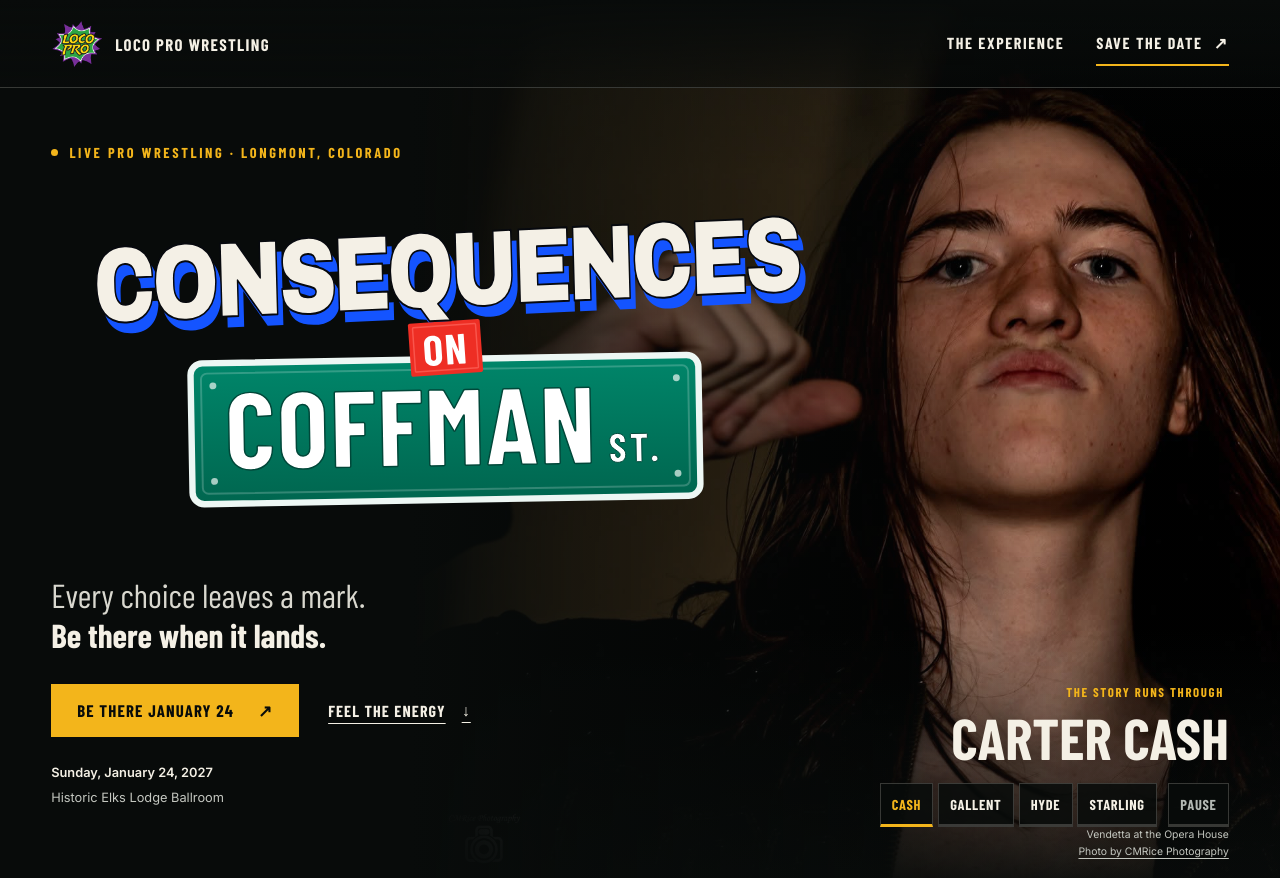
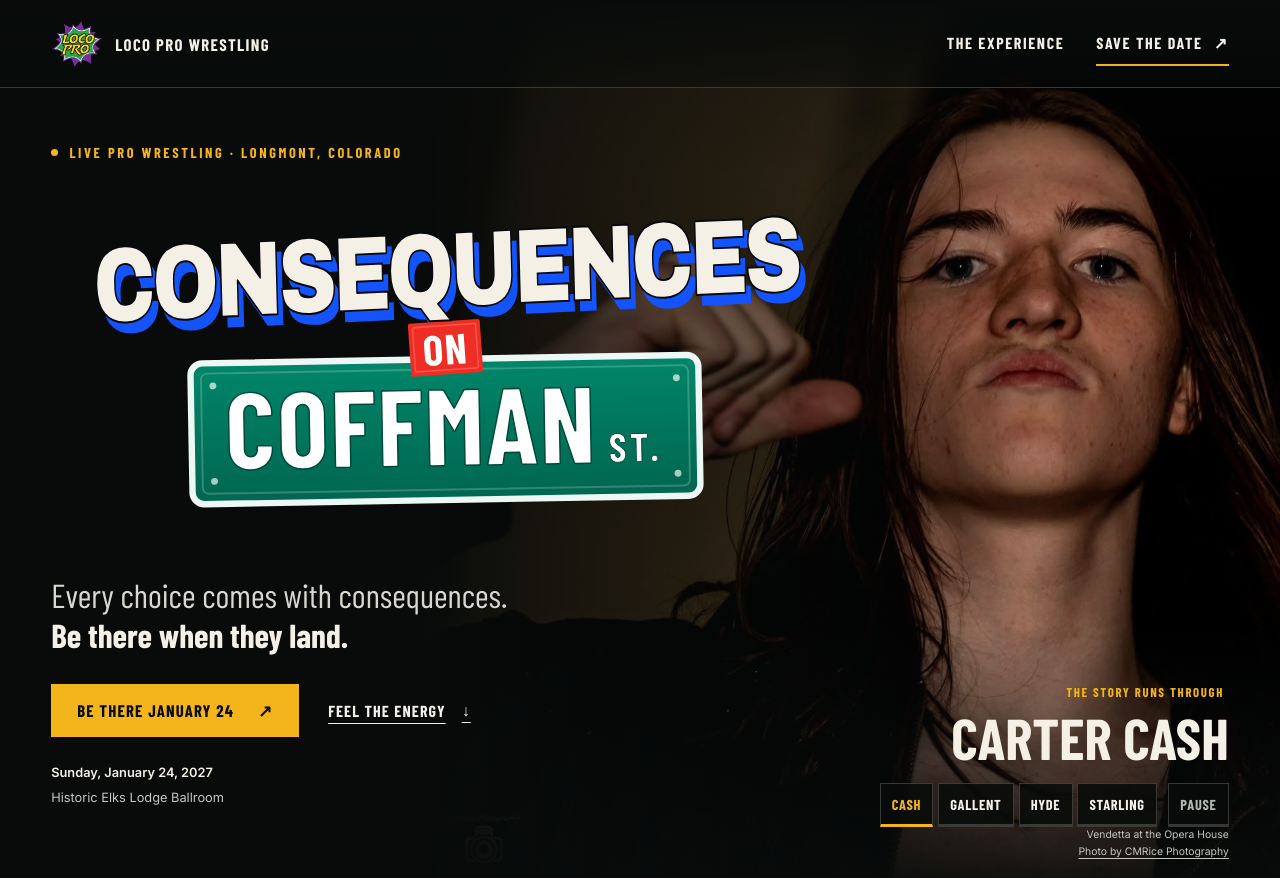
Before and after one commit to locoprowrestling/consequences, a plain HTML site: page index.html in a window 1280 px wide. Shown: the top 878 px of the page. Drawn offline with nearby package versions, Linux system fonts and the light colour scheme; a web font is replaced by a local one.

Commit message:
Update Consequences tagline to approved branding

```diff
--- a/index.html
+++ b/index.html
@@ -9,7 +9,7 @@
   <link rel="canonical" href="https://consequences.locopro.pw/" />
   <meta property="og:type" content="website" />
   <meta property="og:title" content="Consequences on Coffman Street | LoCo Pro Wrestling" />
-  <meta property="og:description" content="Sunday, January 24, 2027 at the Historic Elks Lodge Ballroom in Longmont, Colorado. Every choice leaves a mark." />
+  <meta property="og:description" content="Sunday, January 24, 2027 at the Historic Elks Lodge Ballroom in Longmont, Colorado. Every choice comes with consequences. Be there when they land." />
   <meta property="og:url" content="https://consequences.locopro.pw/" />
   <meta property="og:image" content="https://consequences.locopro.pw/webimages/branding/consequences-on-coffman-st.png" />
   <meta property="og:image:alt" content="Consequences on Coffman Street event logo with a green Coffman St. sign" />
@@ -93,7 +93,7 @@
         <h1 id="event-title" class="event-logo-heading" aria-label="Consequences on Coffman Street">
           <img class="event-logo" src="webimages/branding/consequences-on-coffman-st.svg" width="1600" height="800" alt="Consequences on Coffman Street" />
         </h1>
-        <p class="hero-line">Every choice leaves a mark.<br /><strong>Be there when it lands.</strong></p>
+        <p class="hero-line">Every choice comes with consequences.<br /><strong>Be there when they land.</strong></p>
         <div class="hero-actions">
           <a class="primary-button" href="#updates">Be there January 24 <span aria-hidden="true">↗</span></a>
           <a class="text-link" href="#experience">Feel the energy <span aria-hidden="true">↓</span></a>
```
